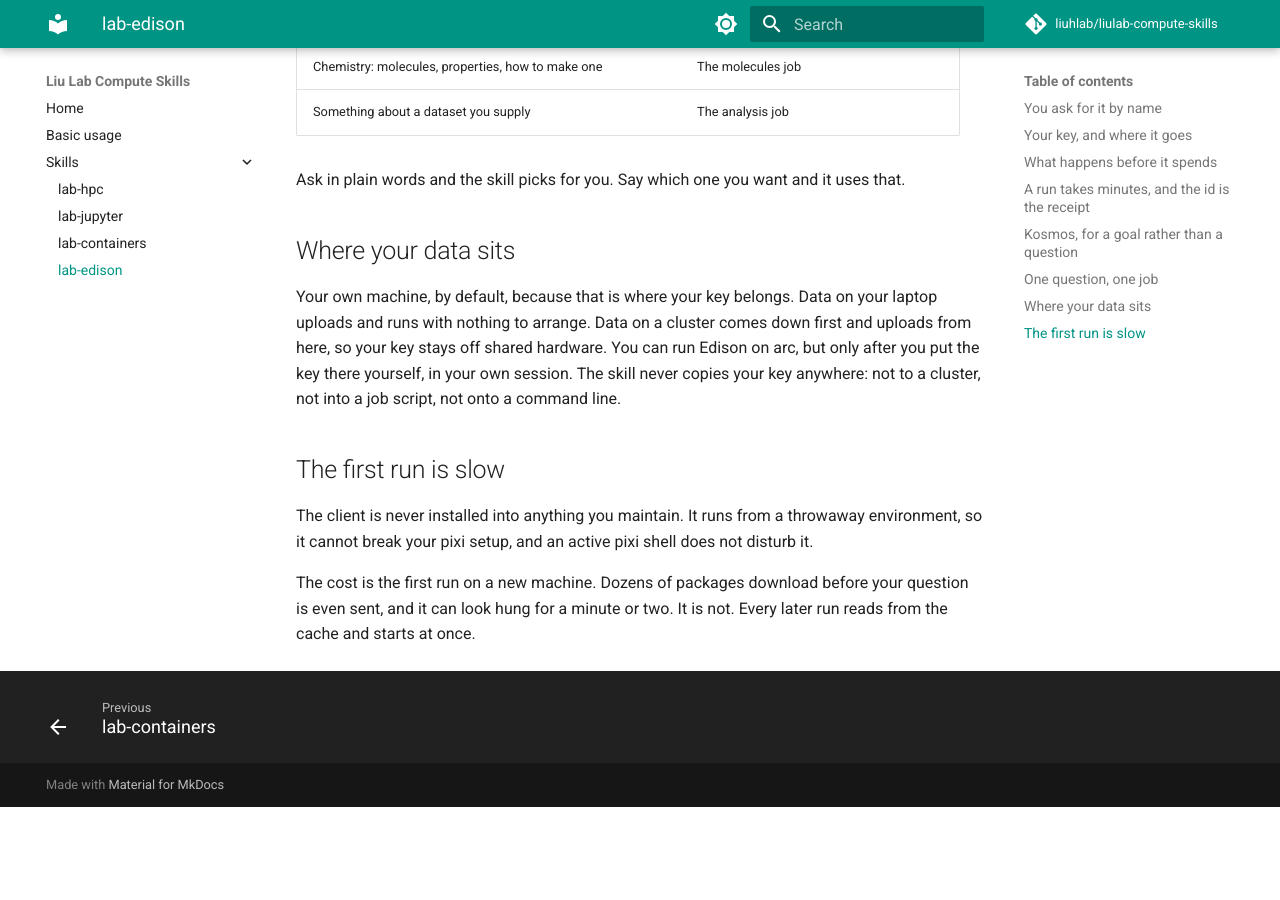
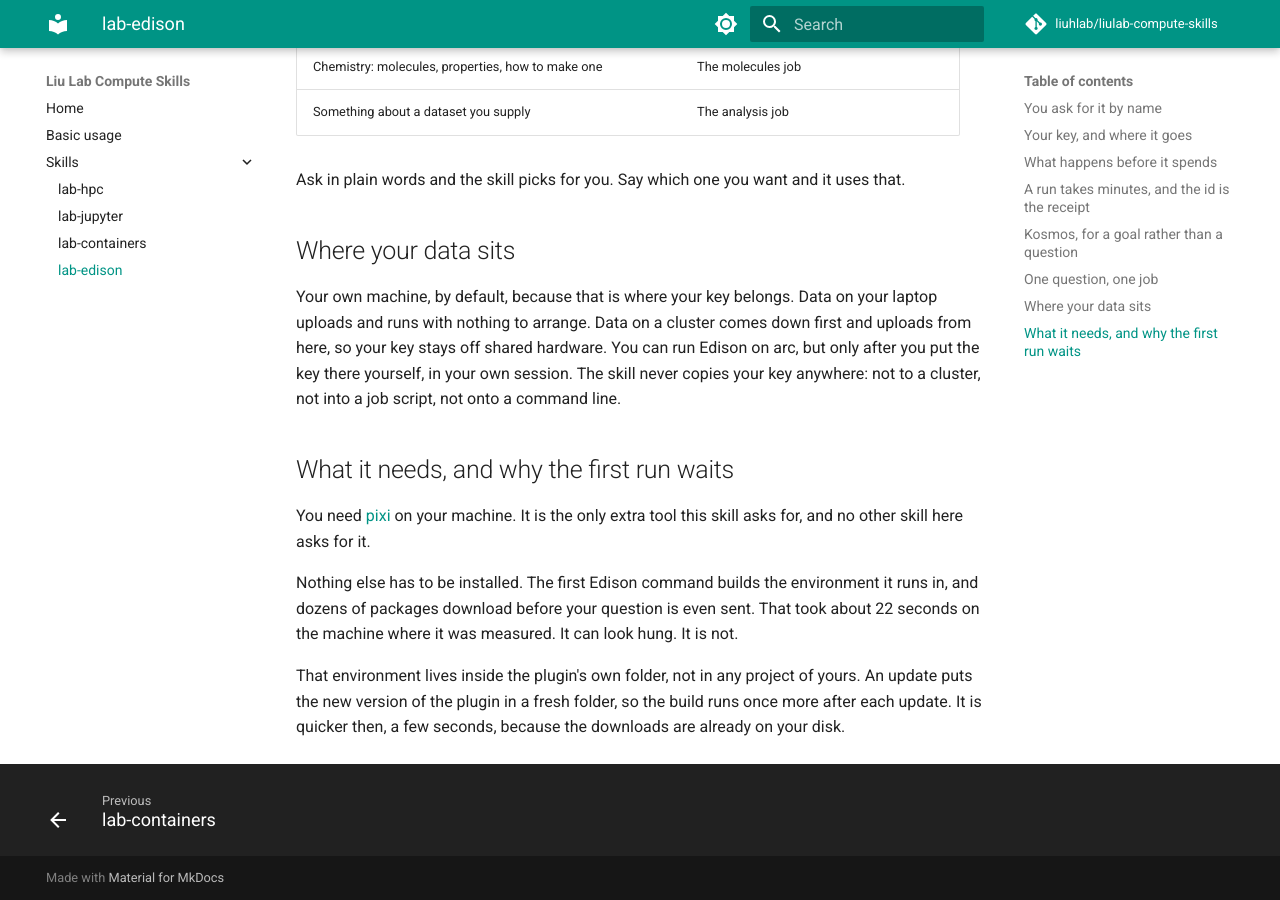
Before and after one commit to liuhlab/liulab-compute-skills, an MkDocs documentation site: the page built from docs/skills/lab-edison.md, in a window 1280 px wide and 900 px high, scrolled down 2603 px. Built offline with MkDocs 1.6.1 and Material for MkDocs 9.7.7, drawn with Linux system fonts in a browser that asks for light colours; comment, search, counter and statistics services are not loaded; before the commit the page ends 3410 px from its top, so only the background shows below that; some of the changed text lies outside the part shown.

Commit message:
Make pixi the documented prerequisite, and release 2026.9.9
A new lab member has to end up with a working `edison-cli`, so the onboarding
story changes everywhere it is written down. `uv` was never named as a
prerequisite; pixi is, in README.md, docs/index.md, docs/usage.md,
docs/skills/lab-edison.md and templates/edison.env. There is still no install
step for the command itself: `pixi run` builds the environment on first use.

The cost is stated rather than hidden. About 22 seconds the first time on the
machine where it was measured, and again after each plugin update, because an
update lands in a fresh folder and the old environment goes with the old one.

`docs/skills/lab-edison.md` promised the client "cannot break your pixi
setup". That is no longer how it works, so the promise is gone. What replaces
it is narrower and true: the environment lives in the plugin's own folder, not
in a project of yours.

Co-Authored-By: Claude Opus 5 (1M context) <noreply@anthropic.com>
Claude-Session: https://claude.ai/code/session_01DxzDT4r2g8teHGcjxxZiym

```diff
--- a/docs/skills/lab-edison.md
+++ b/docs/skills/lab-edison.md
@@ -3,7 +3,8 @@
 Edison is a research platform, run by Edison Scientific. It answers questions from
 the published literature with citations, runs code on a dataset you upload, and in
 Kosmos has a research agent that works a whole goal over many rounds. This skill
-drives it from your machine through the `edison-client` package. No cluster is involved. It is the one skill here that talks only to a
+drives it from your machine through `edison-cli`, a command that ships with the
+plugin. No cluster is involved. It is the one skill here that talks only to a
 cloud service.
 
 ## You ask for it by name
@@ -125,12 +126,17 @@ Edison on arc, but only after you put the key there yourself, in your own sessio
 The skill never copies your key anywhere: not to a cluster, not into a job script,
 not onto a command line.
 
-## The first run is slow
+## What it needs, and why the first run waits
 
-The client is never installed into anything you maintain. It runs from a throwaway
-environment, so it cannot break your pixi setup, and an active pixi shell does not
-disturb it.
+You need [pixi](https://pixi.sh) on your machine. It is the only extra tool this
+skill asks for, and no other skill here asks for it.
 
-The cost is the first run on a new machine. Dozens of packages download before your
-question is even sent, and it can look hung for a minute or two. It is not. Every
-later run reads from the cache and starts at once.
+Nothing else has to be installed. The first Edison command builds the environment
+it runs in, and dozens of packages download before your question is even sent.
+That took about 22 seconds on the machine where it was measured. It can look hung.
+It is not.
+
+That environment lives inside the plugin's own folder, not in any project of
+yours. An update puts the new version of the plugin in a fresh folder, so the
+build runs once more after each update. It is quicker then, a few seconds, because
+the downloads are already on your disk.
```
Also changed, not shown: CHANGELOG.md (+33 -0 lines), README.md (+16 -9 lines), docs/index.md (+2 -1 lines), docs/usage.md (+4 -0 lines), 2 other files.
